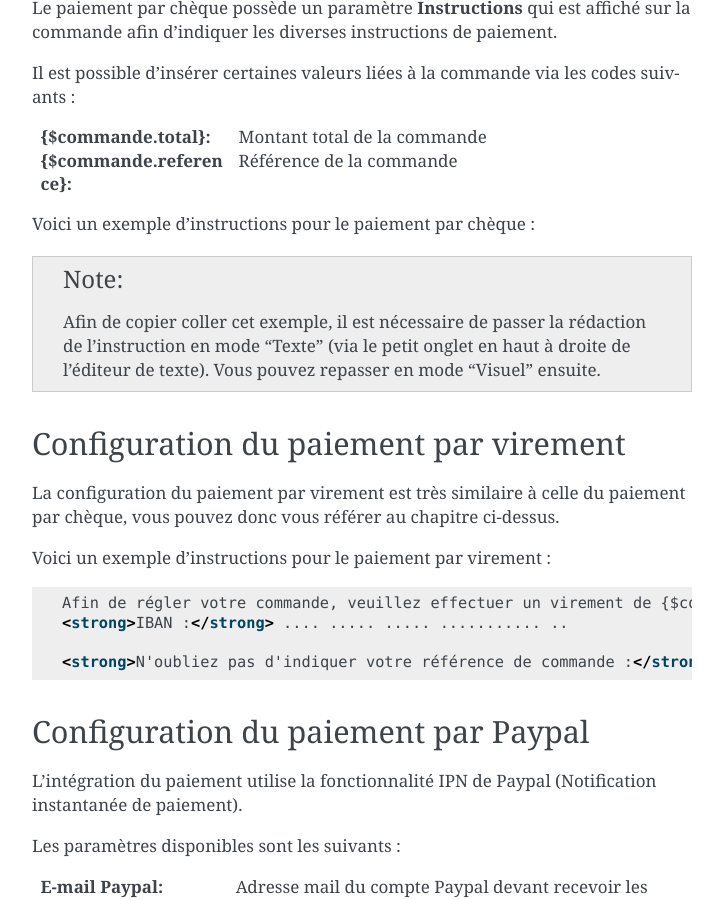
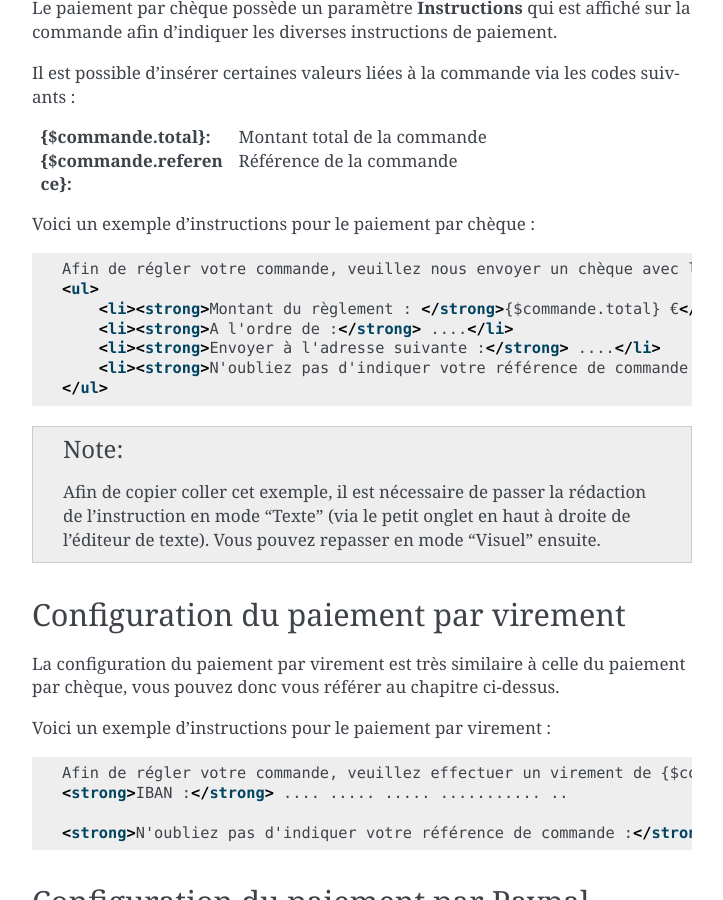
Before and after one commit to Cogitime/4ME, a Sphinx documentation site: the page built from docs/utilisateur.rst, in a window 1280 px wide and 900 px high, scrolled down 6156 px. Shown: the whole window, without its empty margins (388-1111 px from the left). Built offline with Sphinx 7.4.7, drawn with Linux system fonts in a browser that asks for light colours.

Commit message:
Doc Utilisateur

```diff
--- a/docs/utilisateur.rst
+++ b/docs/utilisateur.rst
@@ -221,7 +221,7 @@ Il est possible d'insérer certaines valeurs liées à la commande via les codes
 
 Voici un exemple d'instructions pour le paiement par chèque :
 
-.. code-block: html
+.. code-block:: html
 
     Afin de régler votre commande, veuillez nous envoyer un chèque avec les informations suivantes :
     <ul>
```
